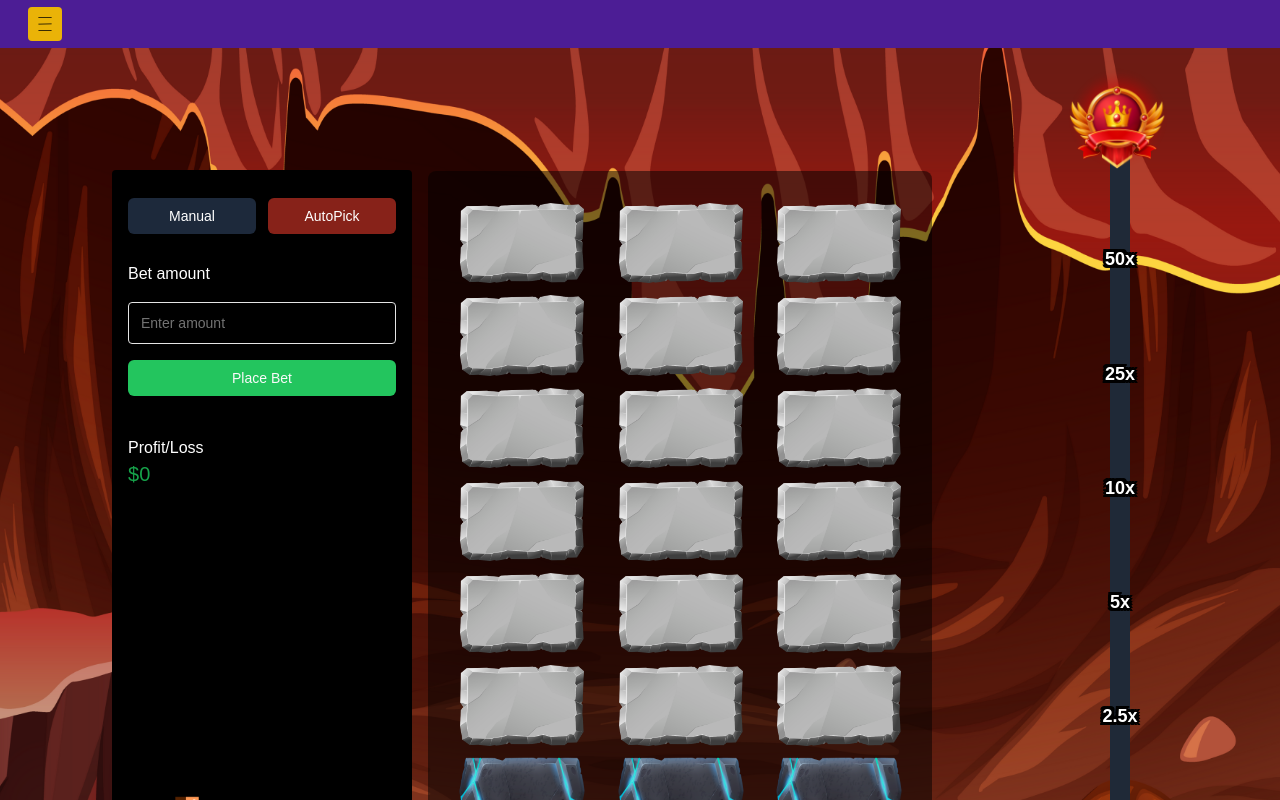
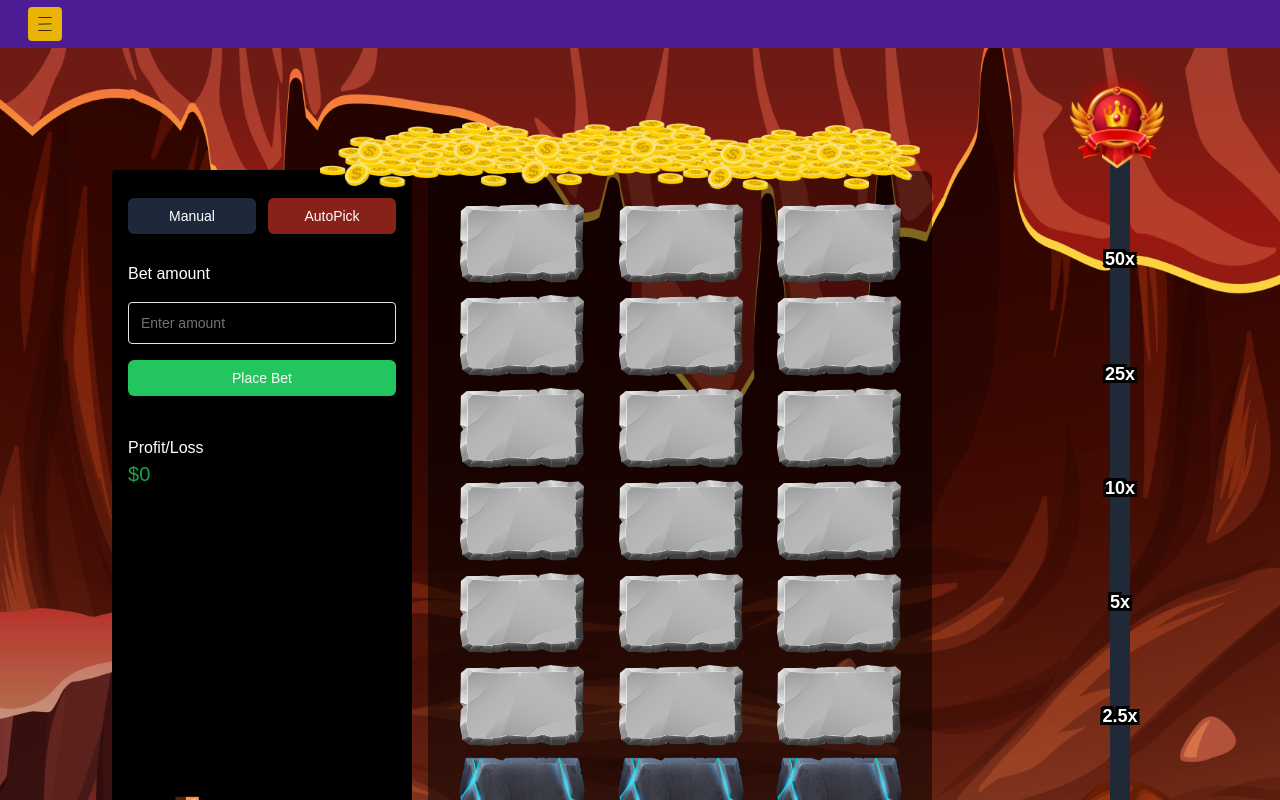
Before and after one commit to internettrashh/satoshis-tower, a Next.js app: page / in a window 1280 px wide. Shown: the top 800 px of the page. Built offline with nearby package versions, Linux system fonts and the light colour scheme.

Commit message:
fix money

```diff
--- a/src/app/components/GamingArea.tsx
+++ b/src/app/components/GamingArea.tsx
@@ -3,6 +3,7 @@
 import React, { useEffect, useState, useCallback } from 'react';
 import Totemrock from './Totemrock';
 import { Button } from '@/components/ui/button';
+
 
 interface GamingAreaProps {
   changeState: () => void;
@@ -179,6 +180,9 @@ export default function GamingArea({ changeState, resetState, state, setState }:
 
   return (
     <div className='py-16 flex flex-row h-fit gap-x-10 justify-center items-center'>
+       <div className='absolute mt-12  top-6 right-[360px] z-50'>
+       <img src="/assets/money.png" alt="" className='w-[600px]' />
+       </div>
       <div className='w-[300px] relative h-[700px] bg-black rounded-sm'>
         <div className='flex gap-3 py-7 px-4'>
           <Button
@@ -300,5 +304,6 @@ export default function GamingArea({ changeState, resetState, state, setState }:
         </div>
       </div>
     </div>
+
   );
 }
```
